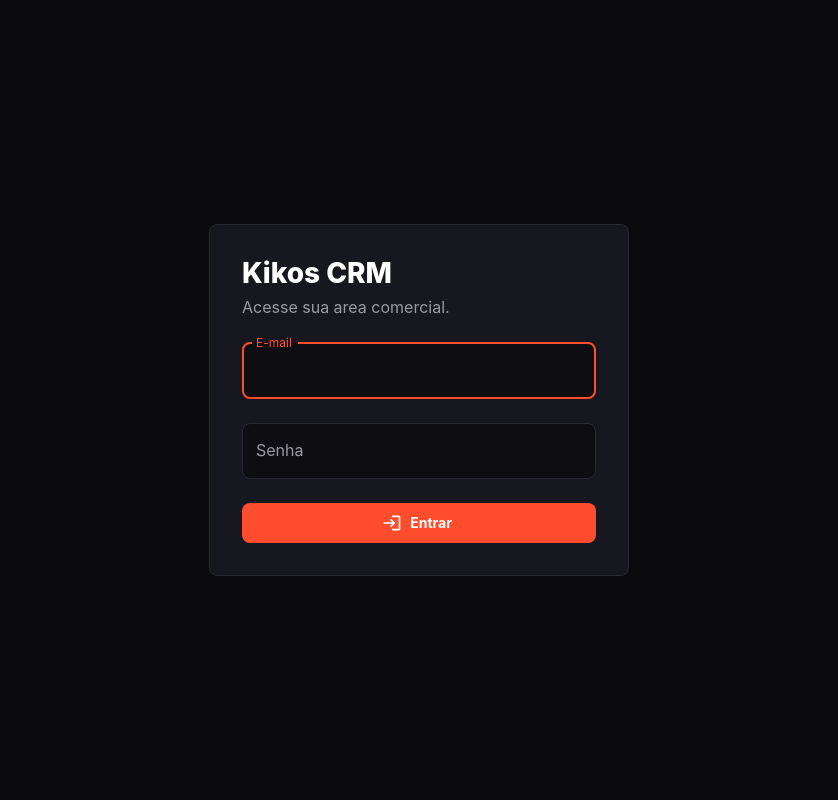
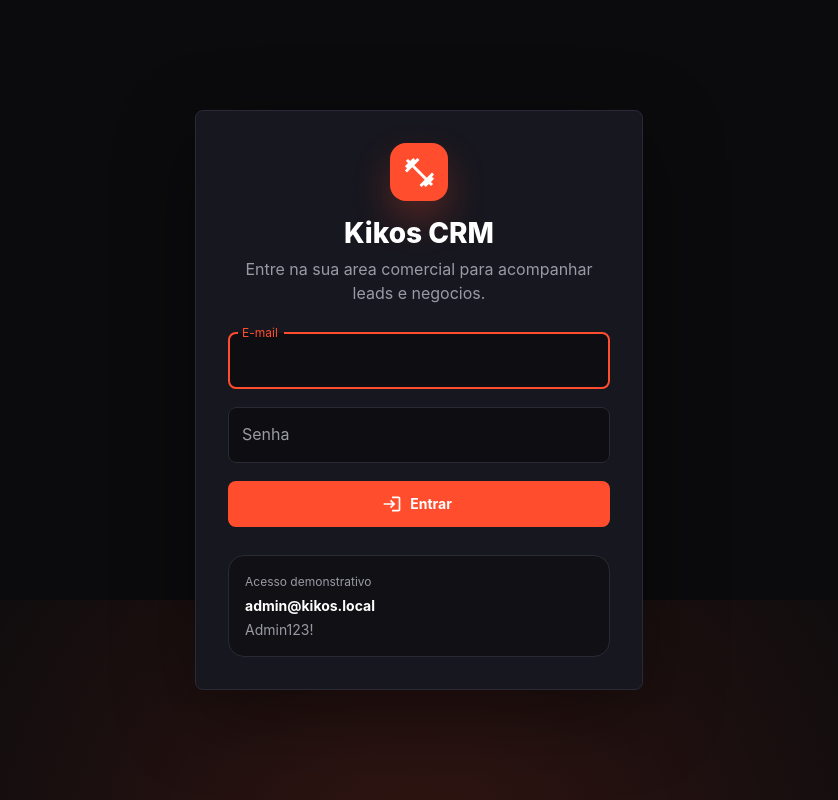
Before and after one commit to Enricky9/crm-kikos-fitness, a React (Vite) app in the folder apps/web/: page /login in a window 1280 px wide. Shown: the whole page, without its empty margins (221-1059 px from the left). Built offline with nearby package versions, Linux system fonts and the light colour scheme; no server answers.

Commit message:
style(web): align login with figma theme

```diff
--- a/apps/web/src/features/auth/LoginPage.tsx
+++ b/apps/web/src/features/auth/LoginPage.tsx
@@ -1,4 +1,5 @@
 import { zodResolver } from "@hookform/resolvers/zod";
+import FitnessCenterIcon from "@mui/icons-material/FitnessCenter";
 import LoginIcon from "@mui/icons-material/Login";
 import { Alert, Box, Button, Paper, Stack, TextField, Typography } from "@mui/material";
 import { useState } from "react";
@@ -61,11 +62,22 @@ export const LoginPage = () => {
   return (
     <Box
       minHeight="100vh"
-      display="grid"
       sx={{
+        bgcolor: "background.default",
+        display: "grid",
+        overflow: "hidden",
         placeItems: "center",
-        bgcolor: "background.default",
-        px: 2
+        px: 2,
+        py: 4,
+        position: "relative",
+        "&::before": {
+          content: '""',
+          position: "absolute",
+          inset: "auto -20% -45% -20%",
+          height: "70%",
+          background: "radial-gradient(circle, rgba(255, 77, 45, 0.16), rgba(11, 11, 13, 0) 62%)",
+          pointerEvents: "none"
+        }
       }}
     >
       <Paper
@@ -76,22 +88,43 @@ export const LoginPage = () => {
         elevation={0}
         sx={{
           width: "100%",
-          maxWidth: 420,
+          maxWidth: 448,
           border: 1,
           borderColor: "divider",
-          p: { xs: 3, sm: 4 }
+          boxShadow: "0 24px 80px rgba(0, 0, 0, 0.42)",
+          p: { xs: 3, sm: 4 },
+          position: "relative"
         }}
       >
-        <Stack spacing={3}>
-          <Stack spacing={0.5}>
+        <Stack spacing={3.5}>
+          <Stack spacing={2} alignItems="center" textAlign="center">
+            <Box
+              sx={{
+                width: 58,
+                height: 58,
+                borderRadius: 2,
+                display: "grid",
+                placeItems: "center",
+                bgcolor: "primary.main",
+                color: "primary.contrastText",
+                boxShadow: "0 18px 36px rgba(255, 77, 45, 0.26)"
+              }}
+            >
+              <FitnessCenterIcon fontSize="large" />
+            </Box>
+            <Stack spacing={0.75}>
               <Typography component="h1" variant="h4">
                 Kikos CRM
               </Typography>
-            <Typography color="text.secondary">Acesse sua area comercial.</Typography>
+              <Typography color="text.secondary">
+                Entre na sua area comercial para acompanhar leads e negocios.
+              </Typography>
+            </Stack>
           </Stack>
 
           {errorMessage ? <Alert severity="error">{errorMessage}</Alert> : null}
 
+          <Stack spacing={2.25}>
             <Controller
               control={form.control}
               name="email"
@@ -104,6 +137,7 @@ export const LoginPage = () => {
                   fullWidth
                   helperText={fieldState.error?.message}
                   label="E-mail"
+                  placeholder="admin@kikos.local"
                   type="email"
                 />
               )}
@@ -120,6 +154,7 @@ export const LoginPage = () => {
                   fullWidth
                   helperText={fieldState.error?.message}
                   label="Senha"
+                  placeholder="Sua senha"
                   type="password"
                 />
               )}
@@ -129,12 +164,35 @@ export const LoginPage = () => {
               disabled={form.formState.isSubmitting}
               fullWidth
               startIcon={<LoginIcon />}
+              sx={{ minHeight: 46 }}
               type="submit"
               variant="contained"
             >
               {form.formState.isSubmitting ? "Entrando..." : "Entrar"}
             </Button>
           </Stack>
+
+          <Stack
+            spacing={0.5}
+            sx={{
+              border: 1,
+              borderColor: "divider",
+              borderRadius: 2,
+              bgcolor: "rgba(14, 14, 18, 0.74)",
+              p: 2
+            }}
+          >
+            <Typography color="text.secondary" variant="caption">
+              Acesso demonstrativo
+            </Typography>
+            <Typography fontWeight={700} variant="body2">
+              admin@kikos.local
+            </Typography>
+            <Typography color="text.secondary" variant="body2">
+              Admin123!
+            </Typography>
+          </Stack>
+        </Stack>
       </Paper>
     </Box>
   );
```
Lines whose indentation alone changed are shown as unchanged.
